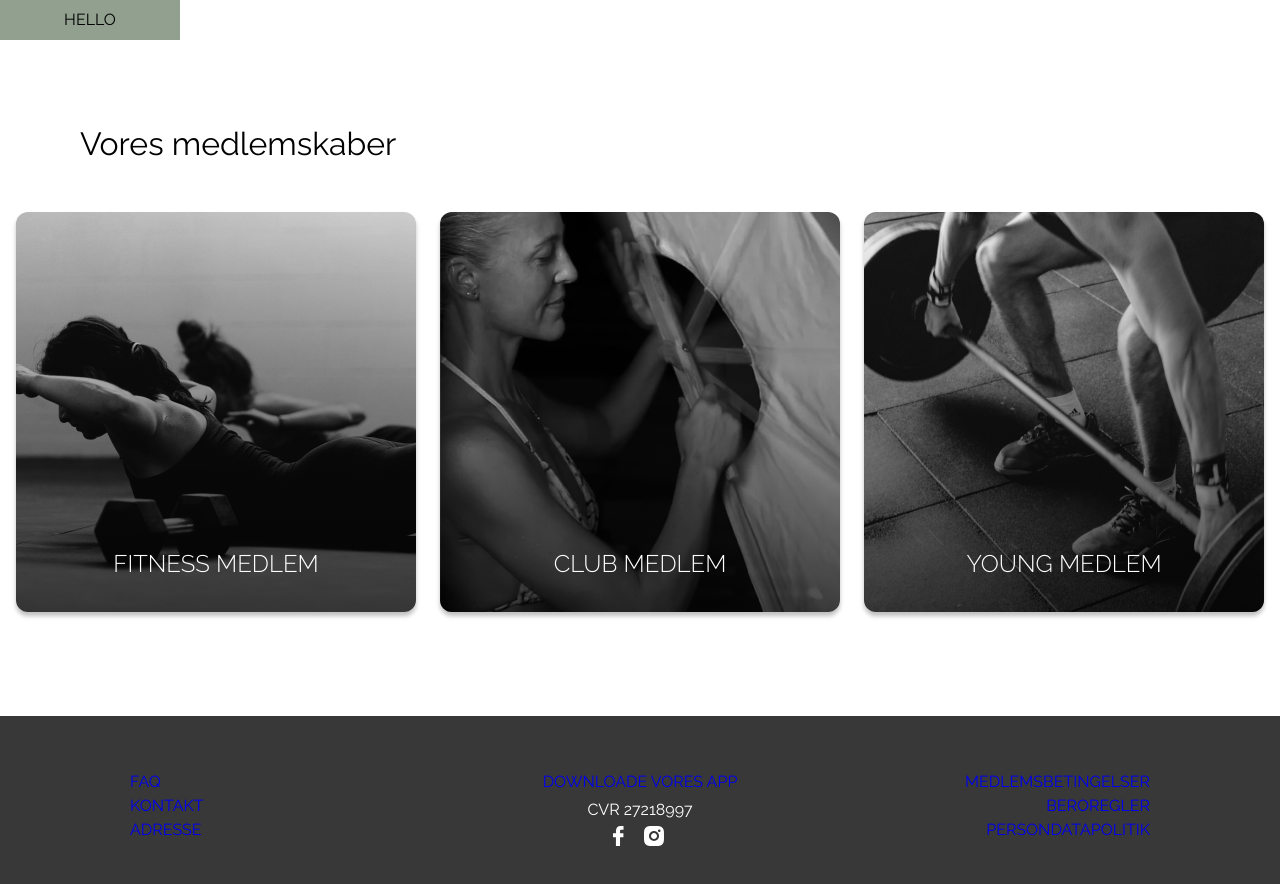
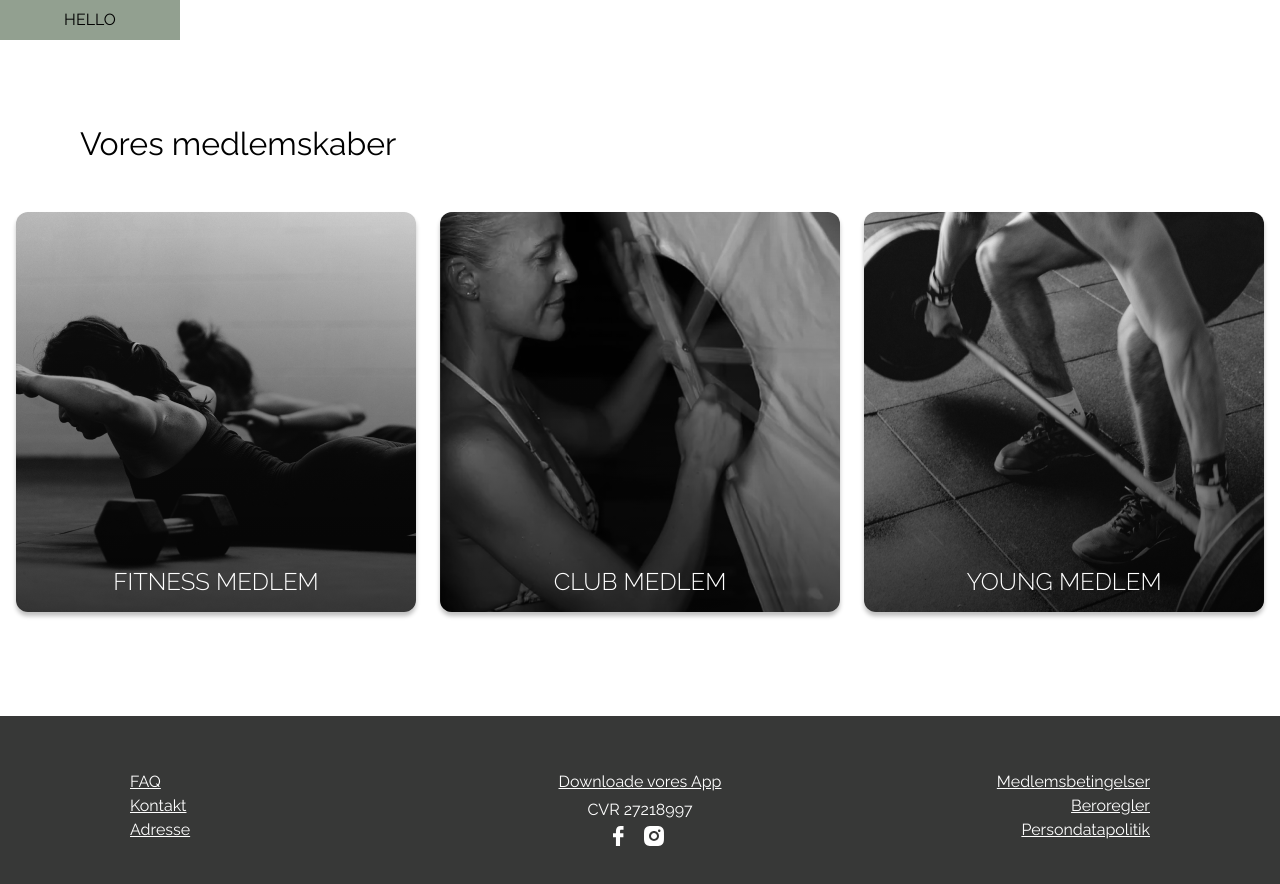
Before and after one commit to JulieGroenborg/wellcome_site, a Next.js app: page / in a window 1280 px wide. Shown: the top 884 px of the page. Built offline with nearby package versions, Linux system fonts and the light colour scheme; a web font is replaced by a local one.

Commit message:
medlems link

```diff
--- a/src/app/components/global/FooterLink.jsx
+++ b/src/app/components/global/FooterLink.jsx
@@ -3,7 +3,7 @@ import styles from "./FooterLink.module.scss";
 
 export default function FooterLink({ text, href }) {
   return (
-    <Link href={href} prefetch={false} className={`${styles.medlems_link} `}>
+    <Link href={href} prefetch={false} className={`${styles.footer_link} `}>
       {text}
     </Link>
   );
--- a/src/app/components/landingpage/MedlemsCards.jsx
+++ b/src/app/components/landingpage/MedlemsCards.jsx
@@ -3,7 +3,7 @@ import styles from "./MedlemsCards.module.scss";
 
 export default function MedlemsCards({ text, href, image }) {
   return (
-    <Link href={"/"} prefetch={false} className={`${styles.Medlems_Link} `}>
+    <Link href={"/"} prefetch={false} className={`${styles.medlems_Link} `}>
       <div
         className={`${styles.medlems_card} ${styles[image]} ${styles.overlay}`}
       >
--- a/src/app/components/landingpage/MedlemsCards.module.scss
+++ b/src/app/components/landingpage/MedlemsCards.module.scss
@@ -1,6 +1,6 @@
 @use "src/app/variables" as *;
 
-.Medlems_Link {
+.medlems_Link {
   font-family: "Raleway";
   font-weight: 300;
   color: $white;
```
